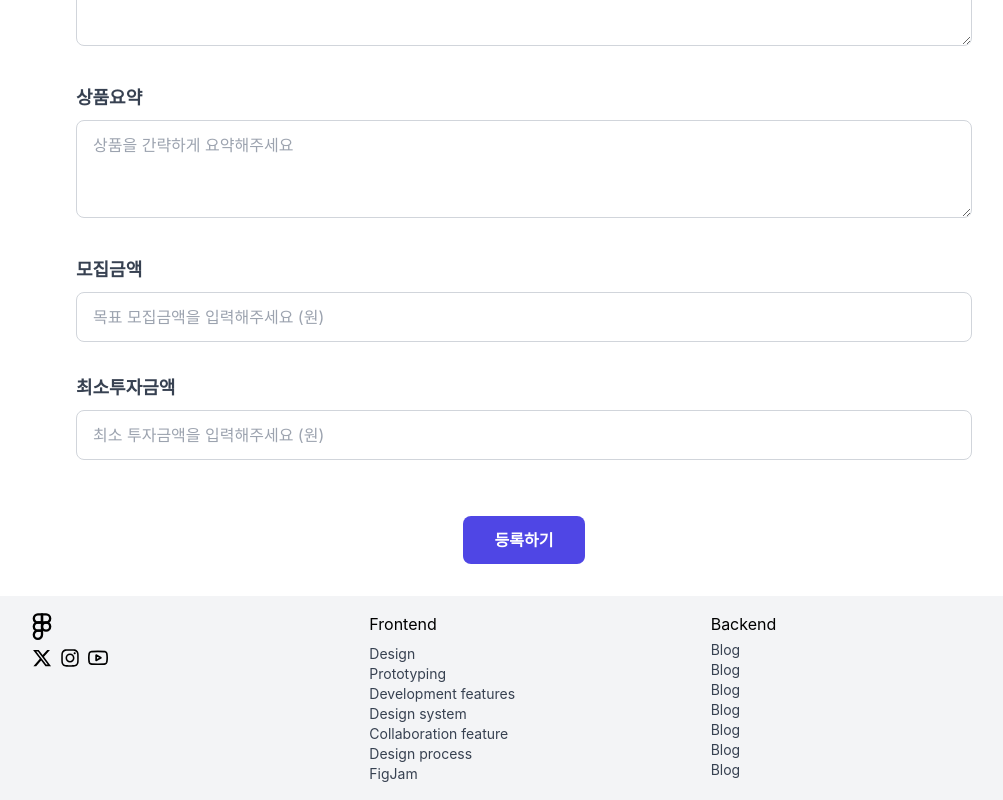
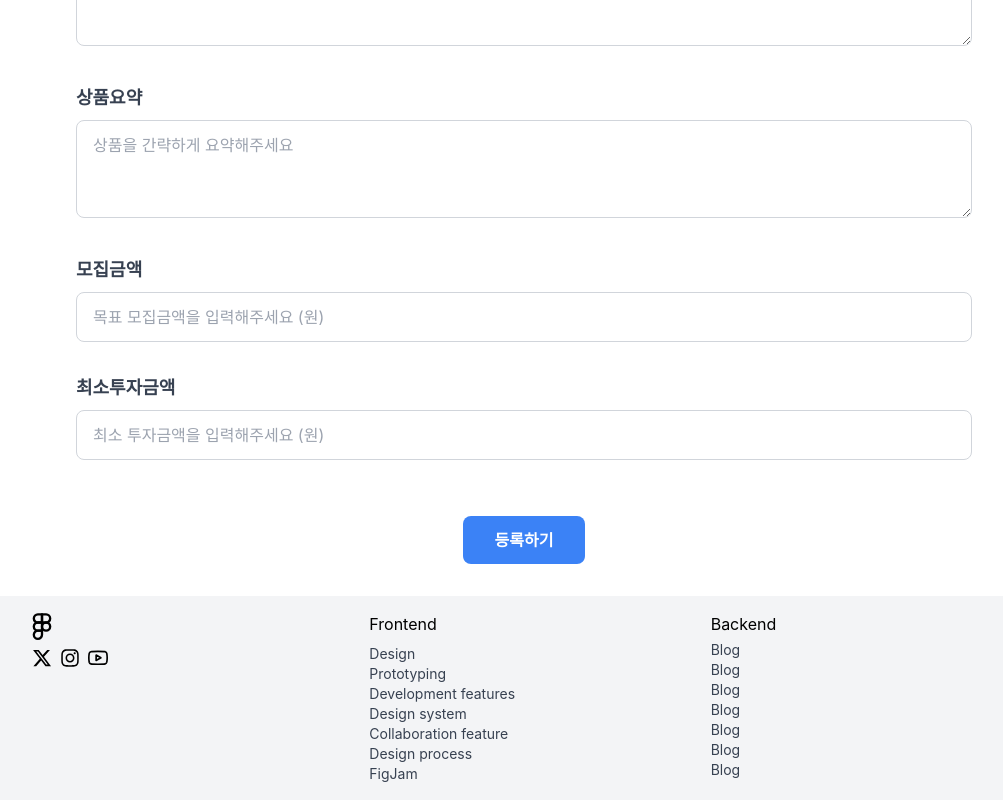
Before and after one commit to LG-CNS-2-FINAL-PROJECT-FINANCE/FrontEnd, a React (Create React App) app: page /product-registration in a window 1280 px wide. Shown: the part 966-1766 px from the top of the page, without its empty margins (116-1119 px from the left). Built offline with nearby package versions, Linux system fonts and the light colour scheme.

Commit message:
Chore: 버튼 색 변경

```diff
--- a/src/pages/product/ProductRegistration.jsx
+++ b/src/pages/product/ProductRegistration.jsx
@@ -241,7 +241,7 @@ function ProductRegistration() {
                             disabled={isSubmitting}
                             className={`font-semibold py-3 px-8 rounded-lg transition-colors duration-200 focus:ring-2 focus:ring-indigo-500 focus:ring-offset-2 outline-none flex items-center gap-2 ${isSubmitting
                                     ? 'bg-gray-400 cursor-not-allowed text-gray-200'
-                                    : 'bg-indigo-600 hover:bg-indigo-700 text-white'
+                                    : 'bg-blue-500 hover:bg-blue-600 text-white'
                                 }`}
                         >
                             {isSubmitting && (
```
